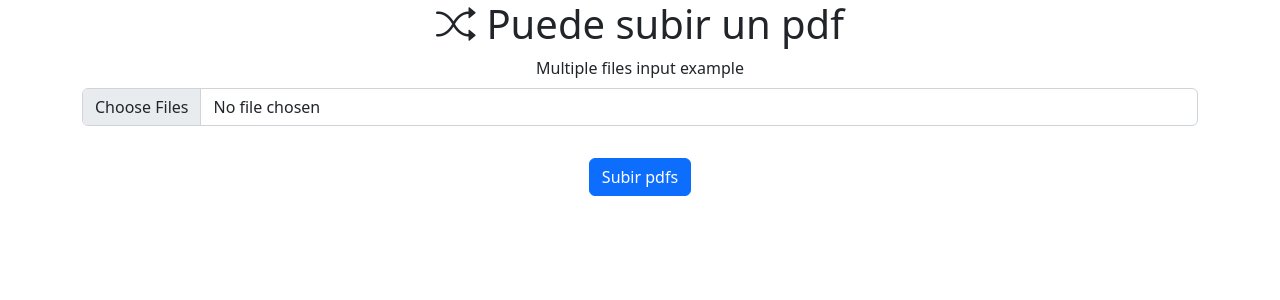
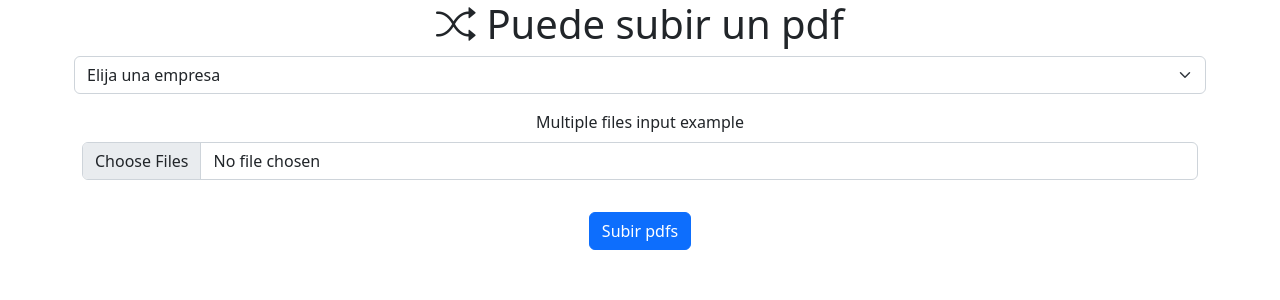
Before and after one commit to JazminPineda/proyecto-final-ekchy, a Django app: page /pdf-upload in a window 1280 px wide. Shown: the top 300 px of the page. Run offline with Django 3.2, Linux system fonts and the light colour scheme; data that the repository does not hold is empty; parts of the project's set-up code (start-up, migrations or seed data) failed here and were passed over; some libraries are stand-ins or nearby versions.

Commit message:
Cargo las empresas en la vista para subir el pdf

```diff
--- a/app/app/templates/base.html
+++ b/app/app/templates/base.html
@@ -4,7 +4,7 @@
 <head>
     <meta charset="utf-8">
     <meta name="Ekchýt" content="width=device-width, initial-scale=1">
-    <title><i class="bi bi-shuffle"></i>Ekchý</title>
+    <title>Ekchý</title>
     <link rel="stylesheet" href="https://cdn.jsdelivr.net/npm/bootstrap-icons@1.9.1/font/bootstrap-icons.css">
     <link href="https://cdn.jsdelivr.net/npm/bootstrap@5.2.1/dist/css/bootstrap.min.css" rel="stylesheet"
         integrity="sha384-iYQeCzEYFbKjA/T2uDLTpkwGzCiq6soy8tYaI1GyVh/UjpbCx/TYkiZhlZB6+fzT" crossorigin="anonymous">
--- a/app/app/templates/pdfupload.html
+++ b/app/app/templates/pdfupload.html
@@ -3,16 +3,24 @@
 <div class="row ustify-content-md-center">
     <div class="col-md-auto mx-auto">
 
-            <h1><i class="bi bi-shuffle"></i>  Puede subir un pdf</h1>
+        <h1><i class="bi bi-shuffle"></i> Puede subir un pdf</h1>
     </div>
 </div>
 <form class="row g-3" method="post" enctype="multipart/form-data">
+    <select class="form-select" aria-label="Default select example">
+        <option selected>Elija una empresa</option>
+        {% for empresa in empresas %}
+
+        <option value="{{empresa}}">{{empresa}}</option>
+        {% endfor %}
+    </select>
     <div class="mb-3">
         <label for="formFileMultiple" class="form-label">Multiple files input example</label>
         <input class="form-control" type="file" id="formFileMultiple" multiple>
     </div>
     <div class="col-12">
-            <button type="submit" class="btn btn-primary" accept=".pdf,application/pdf,application/x-pdf">Subir pdfs</button>
+        <button type="submit" class="btn btn-primary" accept=".pdf,application/pdf,application/x-pdf">Subir
+            pdfs</button>
     </div>
 
 </form>
--- a/app/app/views.py
+++ b/app/app/views.py
@@ -1,6 +1,6 @@
 from django.http import HttpResponse
 from django.shortcuts import render
-
+from core.models import Empresa
 
 def index(request):
     # return HttpResponse('Hello World!')
@@ -13,8 +13,9 @@ def index(request):
 
 def pdf_upload(request):
     # return HttpResponse('Hello World!')
+    empresas = Empresa.objects.all()
     template = 'pdfupload.html'
     context = {
-        "paragraph": 'Awesome test'
+        "empresas": empresas
     }
     return render(request, template, context)
```
Lines whose indentation alone changed are shown as unchanged.
